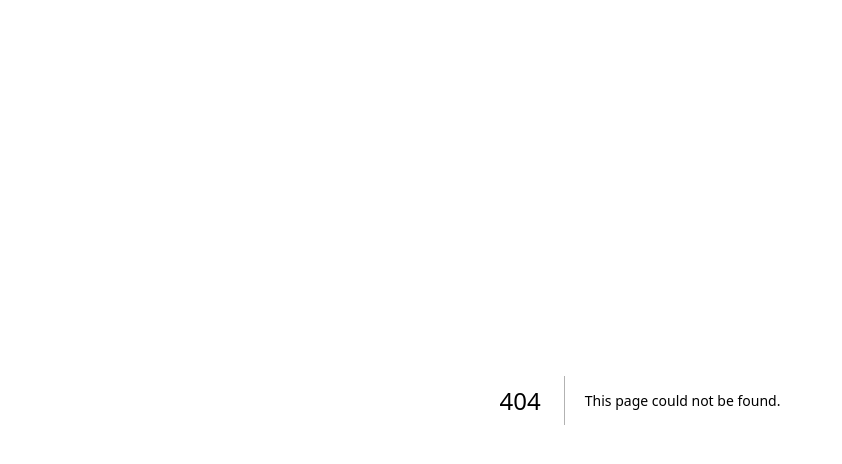
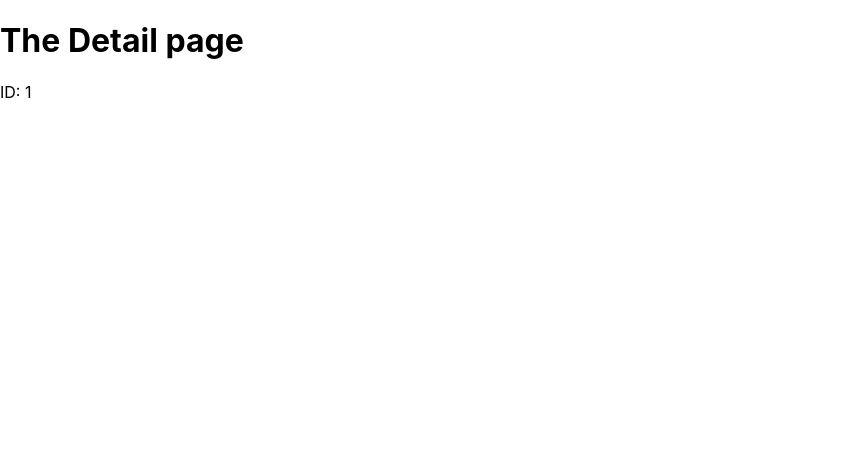
Before and after one commit to shinoby85/react-udemy, a Next.js app: page /news/1 in a window 1280 px wide. Before the commit this address had no page. Shown: the top 464 px of the page, without its empty margins (0-842 px from the left). Built offline with nearby package versions, Linux system fonts and the light colour scheme.

Commit message:
Add dynamic route

```diff
--- /dev/null
+++ b/pages/news/[newsId].js
@@ -0,0 +1,12 @@
+import {useRouter} from "next/router";
+
+export default function DetailsPage() {
+  const router = useRouter();
+  const newsId = router.query.newsId;
+  return (
+    <>
+      <h1>The Detail page</h1>
+      {newsId && <p>ID: {newsId}</p>}
+    </>
+  )
+}
--- a/pages/news/something-important.js
+++ /dev/null
@@ -1,5 +0,0 @@
-export default function DetailsPage() {
-  return (
-    <h1>The Detail page</h1>
-  )
-}
```
